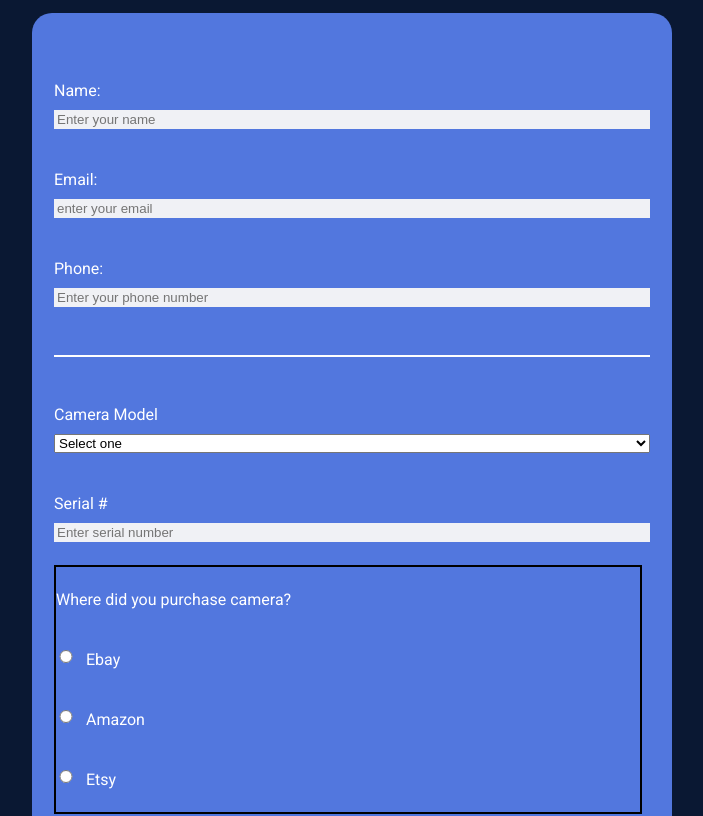
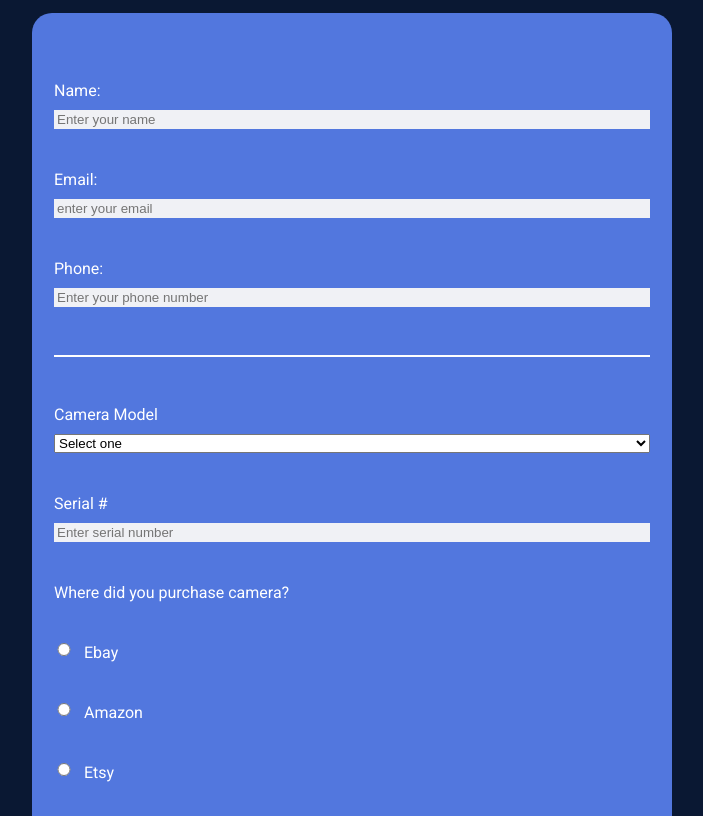
Before and after one commit to davham/FCC-Survey-Form, a plain HTML site: page index.html in a window 1280 px wide. Shown: the part 103-919 px from the top of the page, without its empty margins (288-991 px from the left). Drawn offline with Linux system fonts and the light colour scheme.

Commit message:
fixed typo

```diff
--- a/styles.css
+++ b/styles.css
@@ -47,10 +47,6 @@ input, textarea {
 }
 
 
-.inline {
-   width:unset;
-   border: 2px black solid;
-}
 
 fieldset {
     padding: 25px 0;
```
